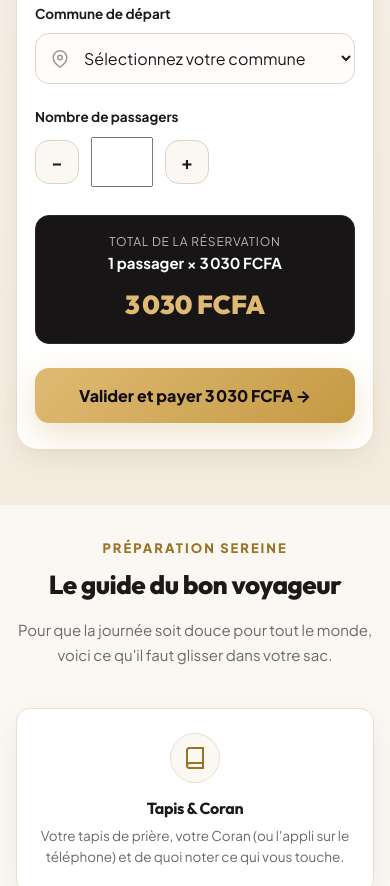
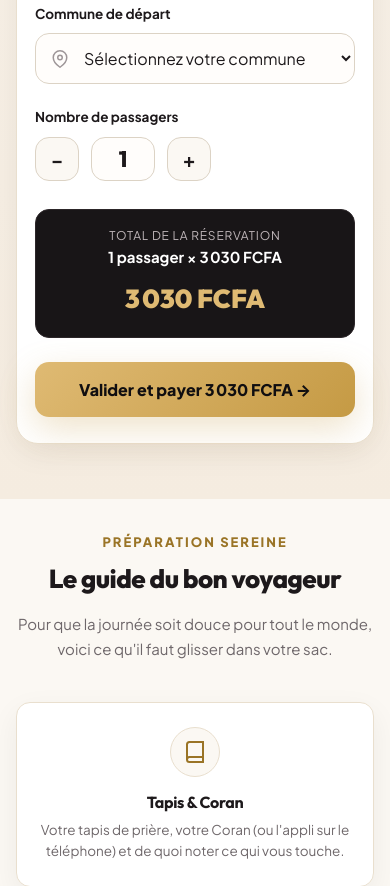
Before and after one commit to momolamediarra-ai/PROJET-HUBII-CONVOI-, a website: page index.html in a window 390 px wide. Shown: the part 5898-6784 px from the top of the page. Drawn offline with Linux system fonts and the light colour scheme.

Commit message:
Add files via upload

```diff
--- a/css/style.css
+++ b/css/style.css
@@ -954,26 +954,51 @@ button {
     background: var(--creme);
     border: 1px solid #DCD3C5;
     color: var(--texte-sombre);
-    font-size: 18px;
+    font-size: 20px;
     font-weight: 700;
     display: flex;
     align-items: center;
     justify-content: center;
-}
-
-.qty-btn:hover {
+    cursor: pointer;
+    user-select: none;
+    -webkit-user-select: none;
+    transition: var(--transition);
+}
+
+.qty-btn:hover,
+.qty-btn:active {
     background: var(--or-clair);
     color: var(--noir);
     border-color: var(--or);
 }
 
 .qty-display {
-    width: 60px;
+    width: 64px;
+    height: 44px;
+    line-height: 44px;
     text-align: center;
     font-family: 'Outfit', sans-serif;
-    font-size: 20px;
+    font-size: 22px;
     font-weight: 800;
-    color: var(--texte-sombre);
+    color: var(--texte-sombre) !important;
+    background: #FFFDFB !important;
+    border: 1.5px solid #DCD3C5;
+    border-radius: var(--radius-md);
+    padding: 0 !important;
+    margin: 0;
+    outline: none;
+    box-sizing: border-box;
+    -webkit-appearance: none;
+    -moz-appearance: textfield;
+    appearance: none;
+    -webkit-text-fill-color: var(--texte-sombre) !important;
+    opacity: 1 !important;
+}
+
+.qty-display::-webkit-outer-spin-button,
+.qty-display::-webkit-inner-spin-button {
+    -webkit-appearance: none;
+    margin: 0;
 }
 
 /* Récapitulatif Total du Panier */
@@ -2711,9 +2736,23 @@ button {
         font-size: 40px;
     }
 
-    .form-input, input, select, textarea {
+    .form-input, input:not(.qty-display), select, textarea {
         font-size: 16px !important; /* Empêche le zoom auto sur smartphone */
         padding: 13px 14px 13px 44px;
+    }
+
+    .qty-display {
+        width: 64px !important;
+        height: 44px !important;
+        line-height: 44px !important;
+        padding: 0 !important;
+        font-size: 22px !important;
+        text-align: center !important;
+        color: var(--texte-sombre) !important;
+        -webkit-text-fill-color: var(--texte-sombre) !important;
+        background: #FFFDFB !important;
+        border: 1.5px solid #DCD3C5 !important;
+        opacity: 1 !important;
     }
 
     .price-summary-banner {
--- a/index.html
+++ b/index.html
@@ -495,7 +495,7 @@
                             <div class="quantity-control" style="max-width: 220px;">
                                 <button type="button" class="qty-btn" id="btnMinus" aria-label="Diminuer">−</button>
                                 <input type="number" id="quantite" class="qty-display" value="1" min="1" max="10"
-                                    readonly>
+                                    readonly aria-label="Nombre de passagers" style="padding: 0 !important; text-align: center !important;">
                                 <button type="button" class="qty-btn" id="btnPlus" aria-label="Augmenter">+</button>
                             </div>
                         </div>
@@ -1151,21 +1151,17 @@
 
                 <div class="faq-item">
                     <button type="button" class="faq-trigger">
-                        <span>Quelle est la politique d'annulation, de remboursement ou de transfert de billet ?</span>
+                        <span>Puis-je me faire rembourser après le paiement ?</span>
                         <svg class="faq-chevron" viewBox="0 0 24 24" fill="none" stroke="currentColor"
                             stroke-width="2.5">
                             <polyline points="6 9 12 15 18 9" />
                         </svg>
                     </button>
                     <div class="faq-answer">
-                        Notre politique est conçue pour être claire et équitable :
-                        <ul style="margin: 8px 0 8px 20px; line-height: 1.6;">
-                            <li><strong>Plus de 72h avant le départ (avant le 10 déc. à 08h30) :</strong> Remboursement intégral à <strong>100%</strong> sur simple demande ou report.</li>
-                            <li><strong>Cession / Changement de bénéficiaire :</strong> Transfert de billet gratuit à un tiers jusqu'à <strong>48h avant le départ</strong> en prévenant l'organisation.</li>
-                            <li><strong>Entre 72h et 24h avant le départ :</strong> Remboursement partiel à <strong>50%</strong> (frais d'immobilisation autocar).</li>
-                            <li><strong>Moins de 24h ou absence au départ :</strong> Non remboursable (siège ferme réservé).</li>
-                            <li><strong>Annulation par l'organisateur (Force majeure) :</strong> Remboursement garanti à <strong>100%</strong> sous 48h via Wave.</li>
-                        </ul>
+                        <strong>Non, aucun remboursement n'est possible après le paiement.</strong> Les places dans les cars étant immédiatement réservées et affrétées définitivement auprès de nos transporteurs partenaires, les ventes sont fermes.
+                        <p style="margin-top: 8px;">
+                            En cas d'empêchement, vous avez cependant la possibilité de <strong>céder gratuitement votre pass à un proche</strong> (changement de nom sans frais) jusqu'à 48h avant le départ en contactant nos délégués.
+                        </p>
                     </div>
                 </div>
 
```
Also changed, not shown: conditions.html (+5 -7 lines), paiement.html (+18 -2 lines).
